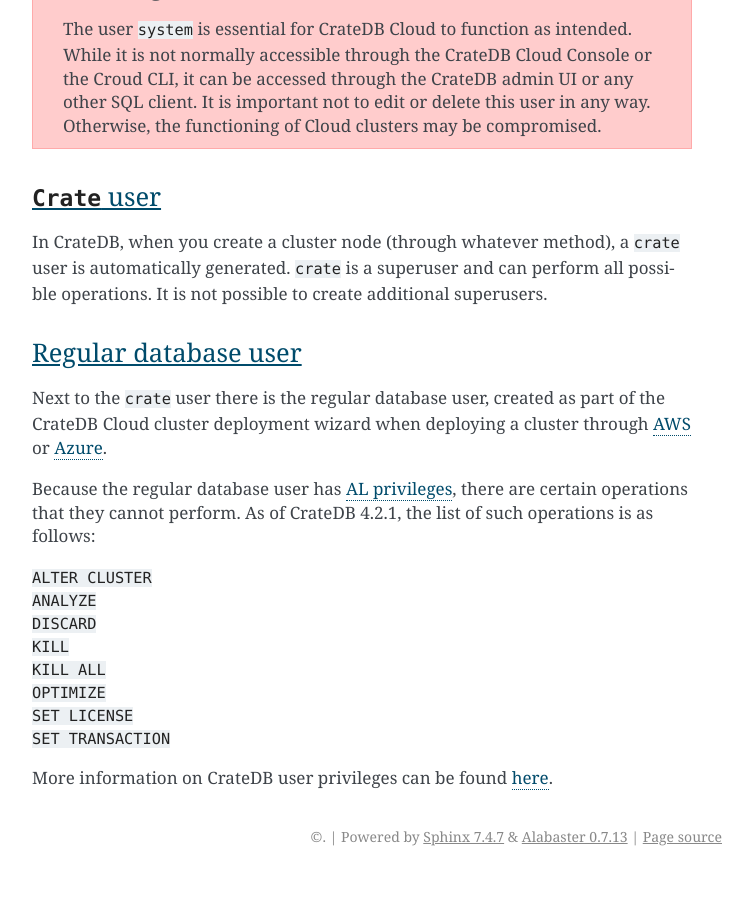
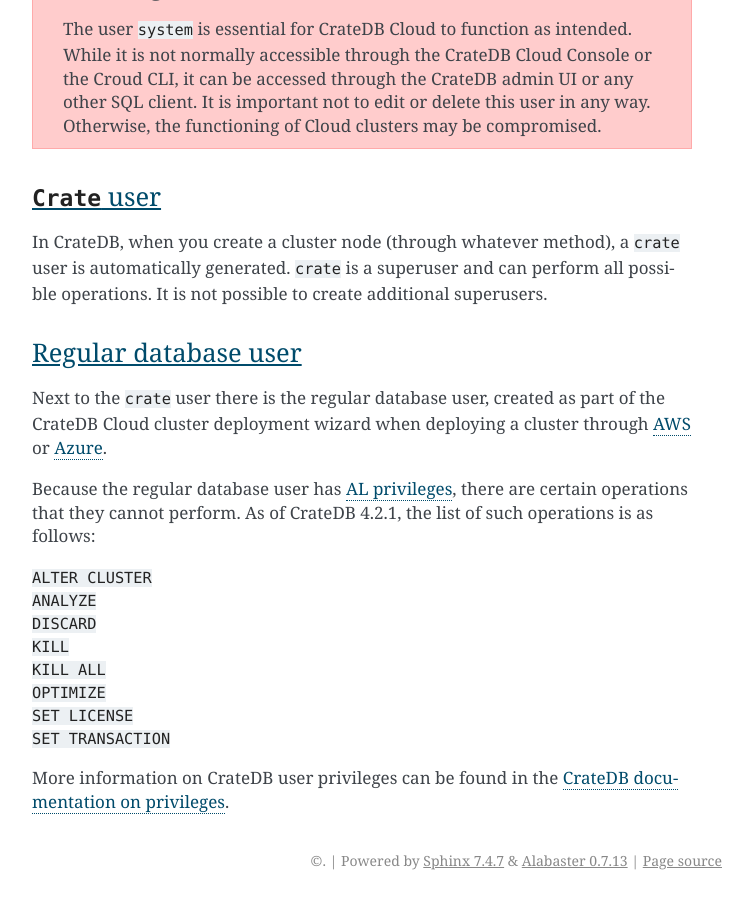
Before and after one commit to crate/cloud-reference, a Sphinx documentation site: the page built from docs/user-roles.rst, in a window 1280 px wide and 900 px high, scrolled down 1791 px. Shown: the whole window, without its empty margins (388-1141 px from the left). Built offline with Sphinx 7.4.7, drawn with Linux system fonts in a browser that asks for light colours; before the commit the page ends 2667 px from its top, so only the background shows below that.

Commit message:
Copyedit: Remove deprecated links

```diff
--- a/docs/subscription-plans.rst
+++ b/docs/subscription-plans.rst
@@ -135,7 +135,7 @@
 division into scale units, each of which corresponds to one DTU.
 
 An overview showing the range in terms of capacity of each plan, within which
-the scaling of that plan operates, can be found on the |Azure offer page| and
+the scaling of that plan operates, can be found on the `Azure offer page`_ and
 the `AWS offer page`_ respectively. Here you can also find the price per DTU
 per hour.
 
--- a/docs/user-roles.rst
+++ b/docs/user-roles.rst
@@ -127,11 +127,12 @@
 | ``SET LICENSE``
 | ``SET TRANSACTION``
 
-More information on CrateDB user privileges can be found `here`_.
+More information on CrateDB user privileges can be found in the `CrateDB
+documentation on privileges`_.
 
 
 .. _adding users: https://crate.io/docs/cloud/howtos/en/latest/add-users.html
-.. _here: https://crate.io/docs/crate/reference/en/latest/admin/privileges.html
 .. _AWS: https://crate.io/docs/cloud/tutorials/en/latest/cluster-deployment/deploy-to-cluster-aws/configure-aws.html#wizard-step-2
 .. _Azure: https://crate.io/docs/cloud/tutorials/en/latest/cluster-deployment/deploy-to-cluster-azure/configure-azure.html#wizard-step-2
 .. _AL privileges: https://crate.io/docs/crate/reference/en/latest/admin/privileges.html#al
+.. _CrateDB documentation on privileges: https://crate.io/docs/crate/reference/en/latest/admin/privileges.html
```
Also changed, not shown: other parts of docs/subscription-plans.rst (+1 -3 lines), docs/glossary.rst (+7 -10 lines), docs/overview.rst (+5 -7 lines).
